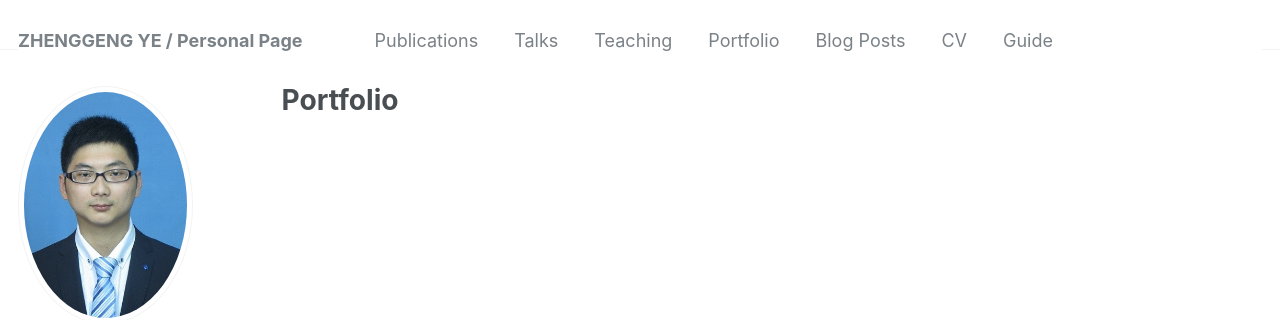
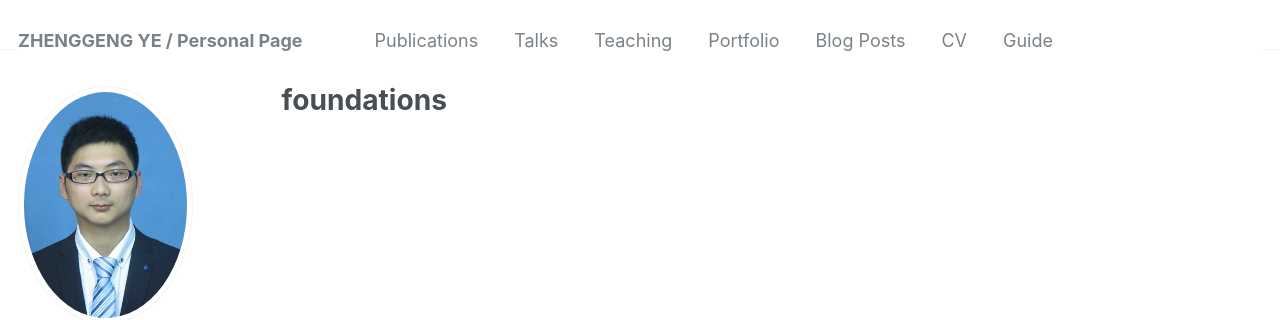
Before and after one commit to yezhenggeng/Page, a Jekyll site: the page built from _pages/portfolio.html, in a window 1280 px wide. Shown: the top 320 px of the page. Built offline with Jekyll 4.4.1, drawn with Linux system fonts in a browser that asks for light colours; some web fonts are replaced.

Commit message:
Update portfolio.html

```diff
--- a/_pages/portfolio.html
+++ b/_pages/portfolio.html
@@ -1,13 +1,13 @@
 ---
 layout: archive
-title: "Portfolio"
-permalink: /portfolio/
+title: "foundations"
+permalink: /foundations/
 author_profile: true
 ---
 
 {% include base_path %}
 
 
-{% for post in site.portfolio %}
+{% for post in foundations %}
   {% include archive-single.html %}
 {% endfor %}
```
